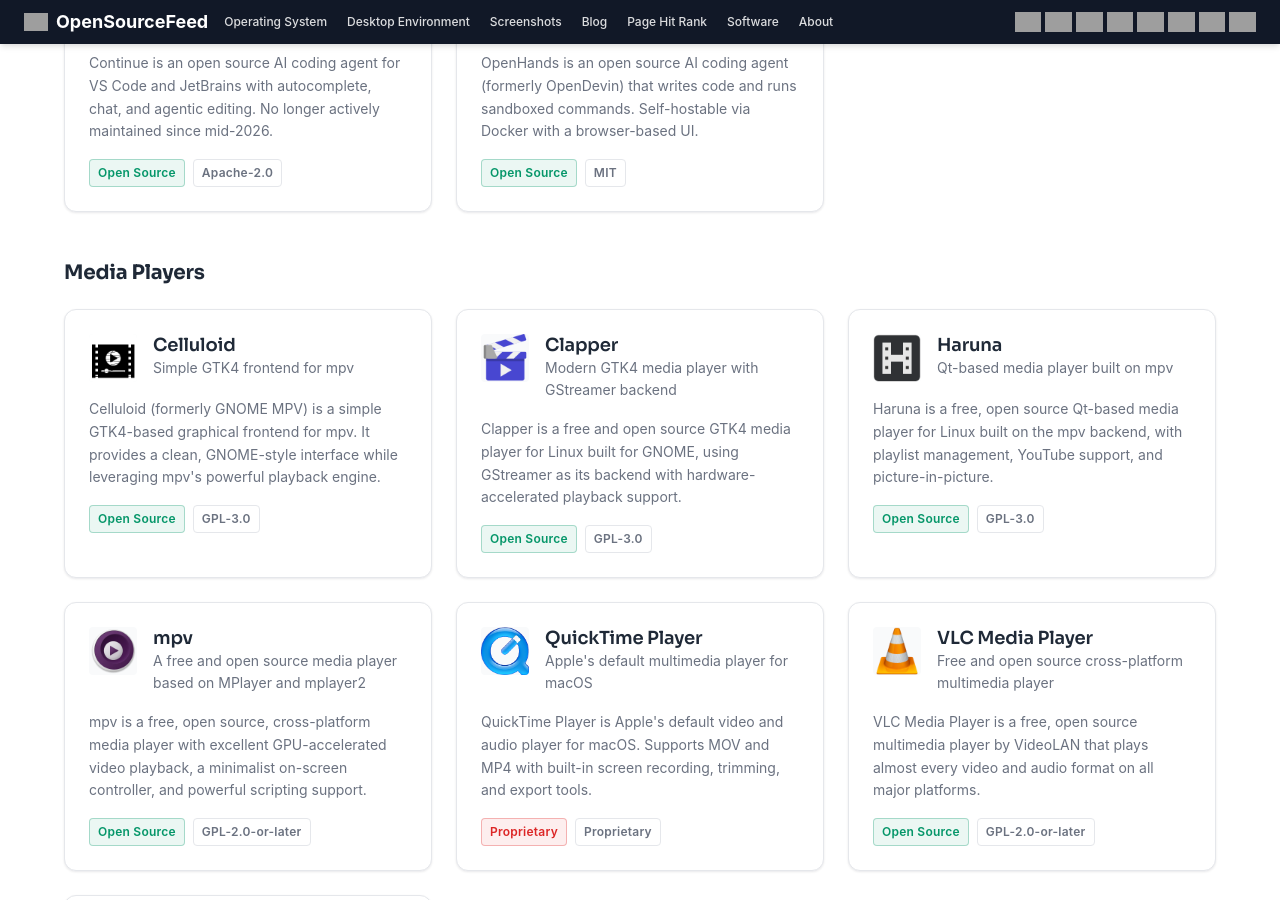
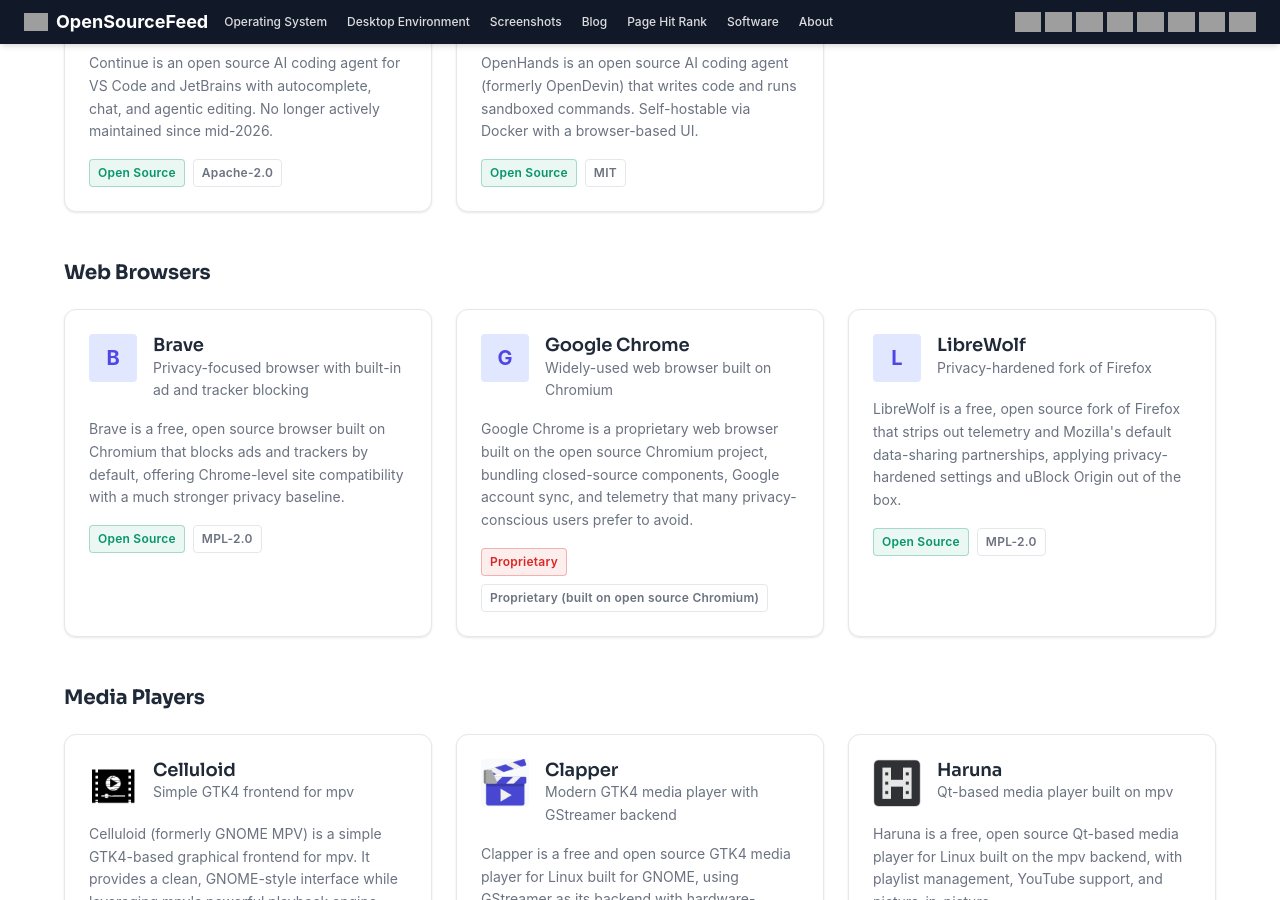
Before and after one commit to opensourcefeed/software, a Jekyll site: the page built from index.html, in a window 1280 px wide and 900 px high, scrolled down 1668 px. Built offline with Jekyll 4.4.1, drawn with Linux system fonts in a browser that asks for light colours; some of the changed text lies outside the part shown.

Commit message:
Add Web Browsers category: Chrome, Brave, LibreWolf
Fills a previously uncovered category with high search demand.
Chrome as the proprietary flagship, Brave (Chromium-based) and
LibreWolf (Firefox-based) as open source alternatives, plus a
matching /alternative-to/chrome/ page.

Co-Authored-By: Claude Sonnet 5 <noreply@anthropic.com>

```diff
--- a/_config.yml
+++ b/_config.yml
@@ -90,6 +90,7 @@ category_names:
   video-conferencing: "Video Conferencing"
   office-suite: "Office Suites"
   development: "Development Tools"
+  web-browser: "Web Browsers"
 
 # SEO
 author: "Niyas C"
--- /dev/null
+++ b/_softwares/brave.md
@@ -0,0 +1,39 @@
+---
+layout: software
+title: "Brave"
+slug: brave
+tagline: "Privacy-focused browser with built-in ad and tracker blocking"
+type: open-source
+license: MPL-2.0
+website: https://brave.com
+platforms: [Windows, macOS, Linux, Android, iOS]
+category: web-browser
+alternative_to:
+  - chrome
+description: "Brave is a free, open source browser built on Chromium that blocks ads and trackers by default, offering Chrome-level site compatibility with a much stronger privacy baseline."
+last_modified_at: 2026-07-26
+---
+
+## Overview
+
+Brave was created by Brendan Eich, the creator of JavaScript and a co-founder of Mozilla and Firefox, along with Brian Bondy. The company launched Brave in 2016 with a specific bet: that browser-level ad and tracker blocking, combined with a blockchain-based alternative ad model (Basic Attention Token, or BAT), could fix a broken advertising ecosystem. Brave is built on Chromium, so it inherits Blink's rendering engine and near-total compatibility with Chrome extensions and sites, while stripping out Google's telemetry and account services.
+
+Brave's source code is fully open and published on GitHub under the Mozilla Public License, and its blocking engine (Shields) blocks ads, trackers, and third-party cookies by default without requiring any extensions. The optional BAT rewards system, which pays users a share of privacy-respecting ad revenue for opting into ads, remains controversial among some users who see it as an unnecessary addition to an otherwise straightforward privacy browser, but it can be fully disabled.
+
+## Key Features
+
+- **Shields** — Built-in ad, tracker, and third-party cookie blocking enabled by default, no extensions required
+- **Chromium compatibility** — Supports the same extensions and renders sites identically to Chrome
+- **Brave Search** — An independent, privacy-respecting search engine built into the browser (other engines remain selectable)
+- **Tor integration** — Private browsing windows can route traffic through Tor for stronger anonymity
+- **IPFS support** — Native support for browsing InterPlanetary File System content
+
+## Use Cases
+
+- **Privacy-conscious browsing** — Default ad/tracker blocking without configuring extensions
+- **Chrome extension users switching for privacy** — Full compatibility with the Chrome Web Store
+- **Anonymous browsing** — Built-in Tor windows for sensitive browsing sessions
+
+## Who It's For
+
+Brave is aimed at users who want Chrome's compatibility and speed without Google's data collection, and who want ad/tracker blocking on by default rather than bolted on via extensions. It's free to use across desktop and mobile platforms.
--- /dev/null
+++ b/_softwares/chrome.md
@@ -0,0 +1,39 @@
+---
+layout: software
+title: "Google Chrome"
+slug: chrome
+tagline: "Widely-used web browser built on Chromium"
+type: proprietary
+license: Proprietary (built on open source Chromium)
+website: https://www.google.com/chrome/
+platforms: [Windows, macOS, Linux, Android, iOS]
+category: web-browser
+alternative_to: []
+has_alternatives: true
+description: "Google Chrome is a proprietary web browser built on the open source Chromium project, bundling closed-source components, Google account sync, and telemetry that many privacy-conscious users prefer to avoid."
+last_modified_at: 2026-07-26
+---
+
+## Overview
+
+Google Chrome launched in September 2008, built on the open source WebKit engine before Google forked its own rendering engine, Blink, in 2013. Chrome itself is closed source, but it's built on top of Chromium, the open source project Google publishes and maintains as the engine's reference implementation. The distinction matters: Chromium ships without Google's proprietary additions — account sync, licensed codecs, the built-in PDF viewer, and telemetry reporting — all of which are layered on top in Chrome itself.
+
+Chrome's dominance has made it the default target for web compatibility testing, but that same market share has drawn sustained scrutiny over data collection, Google's advertising integrations (including the Privacy Sandbox and Topics API), and the deprecation of Manifest V2 extensions, which weakened several ad-blocking and privacy tools. Because Chromium is open source, a number of browsers — including two below — build on the same rendering engine while stripping out Google's proprietary services entirely.
+
+## Key Features
+
+- **Blink rendering engine** — Fast, broadly compatible page rendering shared with Chromium-based competitors
+- **Google account sync** — Bookmarks, passwords, history, and extensions sync across devices tied to a Google account
+- **Extension ecosystem** — Chrome Web Store offers the largest catalog of browser extensions of any browser
+- **DevTools** — Extensive built-in developer tools for debugging, profiling, and network inspection
+- **Deep Google integration** — Native support for Google Search, Translate, and Workspace apps
+
+## Use Cases
+
+- **General browsing** — Everyday web use with broad site compatibility
+- **Web development** — DevTools for debugging and performance profiling
+- **Google Workspace users** — Tight integration with Gmail, Docs, and Drive
+
+## Who It's For
+
+Chrome is aimed at users who want a fast, widely-compatible browser and don't mind trading data for convenience via deep Google account integration. It's distributed free of charge for Windows, macOS, Linux, Android, and iOS.
--- /dev/null
+++ b/_softwares/librewolf.md
@@ -0,0 +1,39 @@
+---
+layout: software
+title: "LibreWolf"
+slug: librewolf
+tagline: "Privacy-hardened fork of Firefox"
+type: open-source
+license: MPL-2.0
+website: https://librewolf.net
+platforms: [Windows, macOS, Linux]
+category: web-browser
+alternative_to:
+  - chrome
+description: "LibreWolf is a free, open source fork of Firefox that strips out telemetry and Mozilla's default data-sharing partnerships, applying privacy-hardened settings and uBlock Origin out of the box."
+last_modified_at: 2026-07-26
+---
+
+## Overview
+
+LibreWolf is a community-maintained fork of Mozilla Firefox, built on the Gecko rendering engine rather than Chromium. The project's goal is narrower than Brave's: rather than adding new privacy features, LibreWolf configures Firefox's own existing privacy settings — many of which are disabled by default — to their strictest values, and removes Mozilla's telemetry, sponsored content, and default search partnerships entirely. Because it isn't distributed through Mozilla's own build and update infrastructure, LibreWolf ships without Firefox's default Pocket integration, Mozilla account prompts, or any data sent back to Mozilla.
+
+Being Gecko-based rather than Chromium-based matters for two reasons: it isn't compatible with Chrome extensions (it uses Firefox's WebExtensions API instead, which overlaps significantly but isn't identical), and it helps preserve engine diversity on the web at a time when the vast majority of browsers share Google's Blink engine. LibreWolf ships uBlock Origin pre-installed and enables resistFingerprinting and other hardening flags most users would otherwise have to configure manually in `about:config`.
+
+## Key Features
+
+- **Firefox/Gecko engine** — Independent rendering engine, not based on Chromium
+- **Telemetry removed** — No data sent to Mozilla; sponsored content and default search partnerships stripped out
+- **uBlock Origin pre-installed** — Ad and tracker blocking enabled out of the box
+- **Fingerprinting resistance** — Hardened privacy settings enabled by default, avoiding manual `about:config` tweaking
+- **Firefox extension compatibility** — Supports Firefox's WebExtensions, including most privacy and productivity add-ons
+
+## Use Cases
+
+- **Firefox users wanting stronger defaults** — Same engine and extension ecosystem, hardened out of the box
+- **Engine diversity advocates** — An alternative to the Chromium-dominated browser landscape
+- **Fingerprinting-resistant browsing** — Reduced tracking surface without manual configuration
+
+## Who It's For
+
+LibreWolf is aimed at privacy-focused users who prefer Firefox's Gecko engine over Chromium and want Firefox's own privacy protections turned on to their strongest settings by default, without Mozilla's telemetry or commercial partnerships. It's free and available for Windows, macOS, and Linux.
```
Also changed, not shown: _alternatives/chrome.md (added, +13 -0 lines).
